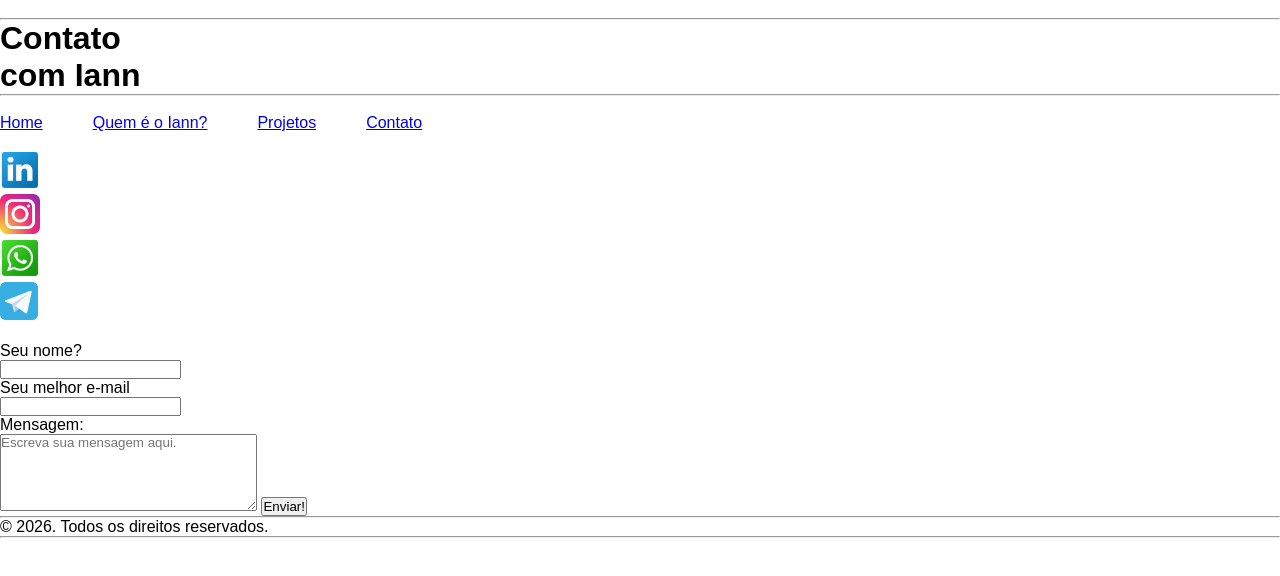
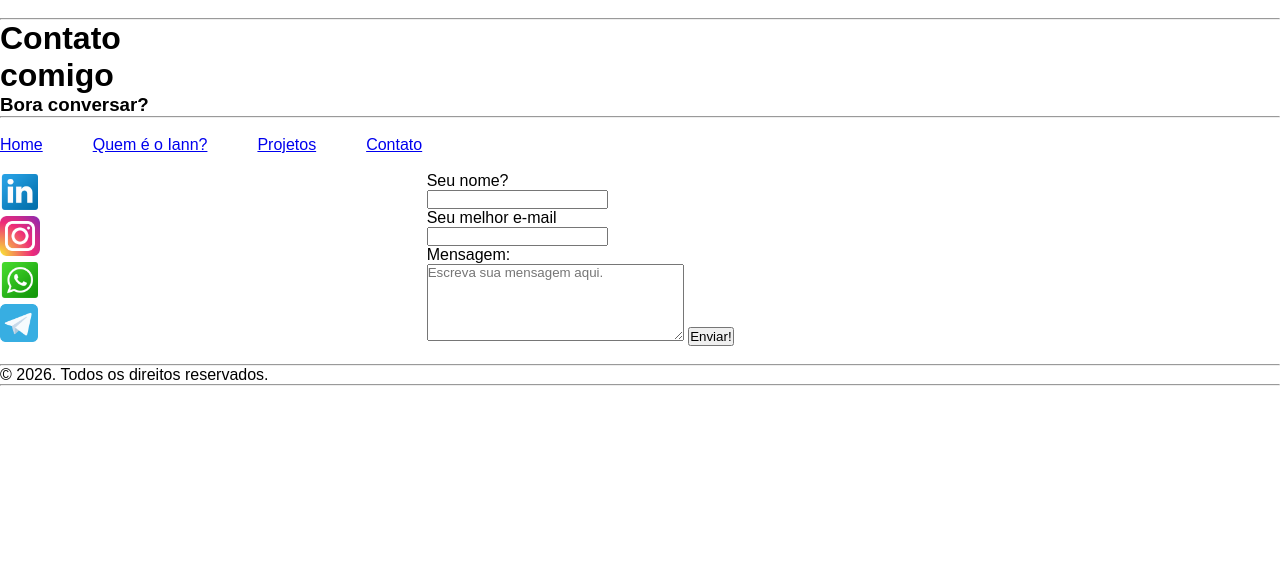
Before and after one commit to ianngd/iann-site, a plain HTML site: page contact.html in a window 1280 px wide. Drawn offline with Linux system fonts and the light colour scheme.

Commit message:
organizando a posição do formulario

```diff
--- a/contact.html
+++ b/contact.html
@@ -11,8 +11,9 @@
     <br>
     <main>
         <hr>
-        <h1 title="Iann Gabriel Domingos Rodrigues"><strong>Contato</strong><br>com Iann</h1>
-        <h3><div emojis="smartphone"></div></h3>
+        <h1 title="Iann Gabriel Domingos Rodrigues"><strong>Contato</strong><br>comigo</h1>
+        <h3>Bora conversar?</h3>
+
         <hr>
         <br>
         <nav>
@@ -21,8 +22,9 @@
             <li><a href="about.html">Quem é o Iann?</a></li>
             <li><a href="projects.html">Projetos</a></li>
             <li><a href="contact.html">Contato</a></li>
-        </ul>
+        </ul><br>
         </nav>
+        <div class="container-msg">
         <br><ul class="menu-redes" action="/action-page.php" target="_blank">
             <li><a href="https://www.linkedin.com/in/ianngabriel/" target="_blank"><img src="images/linkedin.png" alt="meu linkedin" width="40"></a></li>
             <li><a href="https://instagram.com/ianngabriel" target="_blank"><img src="images/instagram.png" alt="meu instagram" width="40"></a></li>
@@ -38,6 +40,7 @@
         <textarea id="msg-msg" name="msg-msg" rows="5" cols="30" placeholder="Escreva sua mensagem aqui."></textarea>
         <input type="submit" value="Enviar!">
         </form>
+        </div><br>
     </main>
     <p></p>
     <hr>
--- a/css/style.css
+++ b/css/style.css
@@ -24,3 +24,18 @@
   padding: 0;            /* Remove o espaçamento interno padrão */
   margin: 0;             /* Remove a margem padrão */
 }
+
+.container-msg {
+  display: flex;       /* Coloca a ul e o form lado a lado */
+  gap: 0px;          /* Espaço entre a lista e o formulário */
+  align-items: start; /* Alinha o topo de ambos os elementos */
+}
+
+/* Opcional: define larguras para cada lado */
+.container-msg ul {
+  flex: 1; /* Ocupa 1 parte do espaço */
+}
+
+.container-msg form {
+  flex: 2; /* Ocupa 2 partes do espaço */
+}
```
